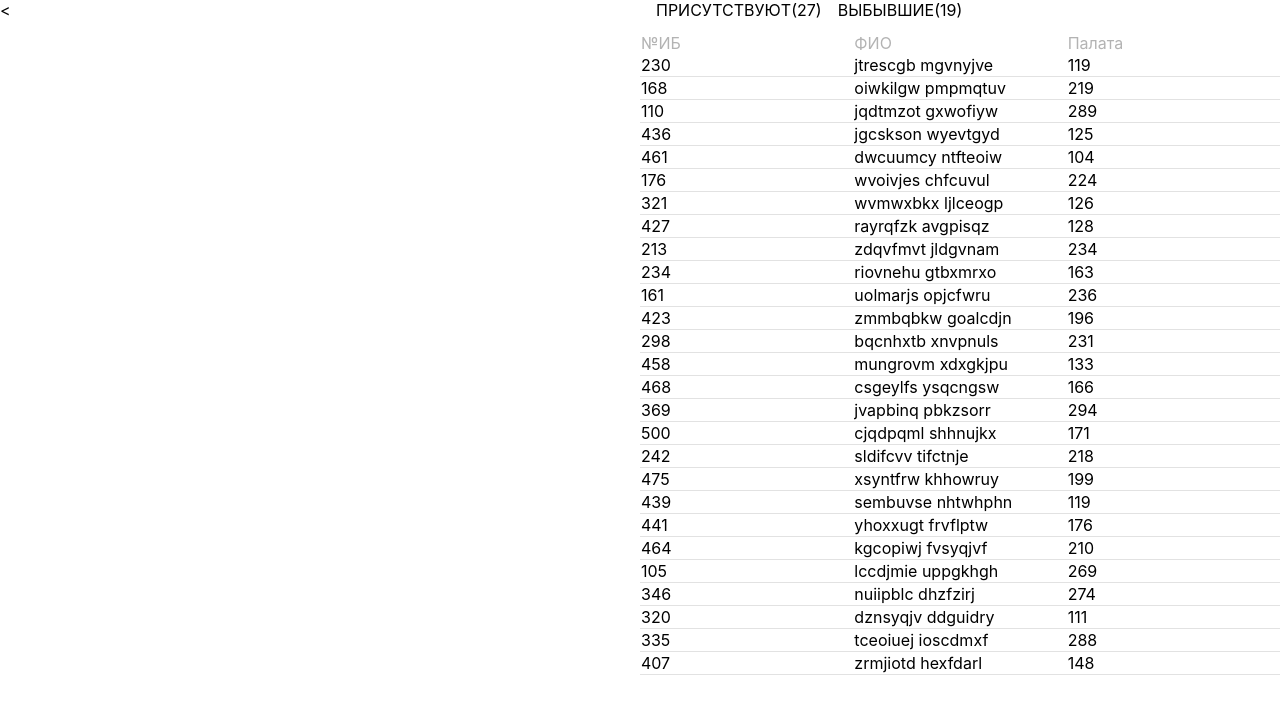
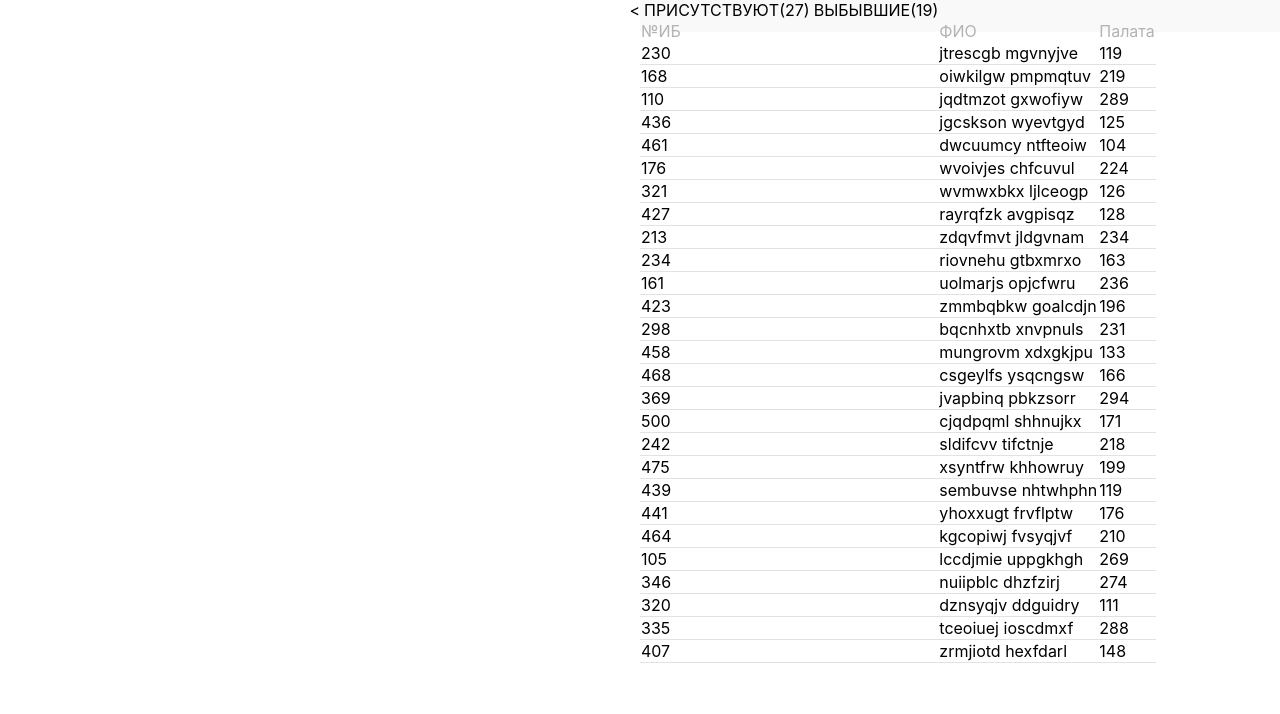
Before and after one commit to Mankur11/patient-list, a React (Create React App) app: page / in a window 1280 px wide. Shown: the top 714 px of the page. Built offline with nearby package versions, Linux system fonts and the light colour scheme.

Commit message:
info-open button styling

```diff
--- a/public/index.html
+++ b/public/index.html
@@ -15,6 +15,7 @@
       user's mobile device or desktop. See https://developers.google.com/web/fundamentals/web-app-manifest/
     -->
     <link rel="manifest" href="%PUBLIC_URL%/manifest.json" />
+    <link rel="stylesheet" href="path/to/font-awesome/css/font-awesome.min.css">
     <!--
       Notice the use of %PUBLIC_URL% in the tags above.
       It will be replaced with the URL of the `public` folder during the build.
--- a/src/containers/PatientList.js
+++ b/src/containers/PatientList.js
@@ -75,11 +75,12 @@ class PatientList extends Component {
     patientData(presentDataArr, retiredDataArr) {
         return (
             <table>
-                <tr className={classes.patientListHeader}>
-                    <a onClick={() => this.isSelectedPresentPatient()}>
+                <div className={classes.patientListHeader}>
+                    <tr>
+                        <a className={classes.cursorStyle} onClick={() => this.isSelectedPresentPatient()}>
                             ПРИСУТСТВУЮТ({this.numberOfPresentAndRetired(this.state.presentData)})
                         </a>
-                    <a onClick={() => this.isSelectedRetiredPatient()}>
+                        <a className={classes.cursorStyle} onClick={() => this.isSelectedRetiredPatient()}>
                             ВЫБЫВШИЕ({this.numberOfPresentAndRetired(this.state.quittingData)})
                         </a>
                     </tr>
@@ -105,6 +106,7 @@ class PatientList extends Component {
                             </tr>
                         ))
                     }
+                </div>
             </table>
         )
     }
@@ -112,10 +114,12 @@ class PatientList extends Component {
     patientInfo = () => {
         return (
             <div>
+                <div className={classes.patientInfoHeader}>
+                    <div><a>Информация о пациенте</a></div>
+                    <div className={classes.cursorStyle} href={''} onClick={() => this.isClickedArrowButton()}>&#60;</div>
+                </div>
+
                 <table>
-                    <tr className={classes.patientInfoHeader}><a>Информация о пациенте</a>
-                        <a href={''} onClick={() => this.isClickedArrowButton()}>&#60;</a>
-                    </tr>
                     <td>
                         <tr>ФИО {this.state.firstName} {this.state.lastName}</tr>
                         <tr>Возраст {this.state.birthDate}</tr>
@@ -129,8 +133,11 @@ class PatientList extends Component {
     patientInfoEmptyPlace = () => {
         return (
             <div>
+                <div className={classes.emptyPatientInfoHeader}>
+                    <div className={classes.cursorStyle} href={''} onClick={() => this.isClickedArrowButton()}>&#60;</div>
+                </div>
                 <table>
-                    <tr onClick={() => this.isClickedArrowButton()}>&#60;</tr>
+
                 </table>
             </div>
         )
--- a/src/containers/PatientList.module.css
+++ b/src/containers/PatientList.module.css
@@ -3,11 +3,28 @@
     display: flex;
 }
 
+.emptyPatientInfoHeader {
+    display: flex;
+    width: 100%;
+    height: 2em;
+    justify-content: flex-end;
+}
+
+.cursorStyle {
+    cursor: pointer;
+}
+
+.cursorStyle:hover {
+    color: #3398cc;
+}
+
 .patientInfoHeader {
+    display: flex;
     background-color: #3398cc;
     color: #fefefe;
     width: 100%;
     height: 2em;
+    justify-content: space-between;
 }
 
 .patientInfoHeader a {
@@ -22,6 +39,11 @@
 .patientListHeader {
     width: 100%;
     height: 2em;
+    background-color: #f9f9f9;
+}
+
+.patientListHeader > {
+    background-color: #b3b3b3;
 }
 
 .patientListHeader > a:hover {
@@ -33,19 +55,20 @@
     text-decoration: none;
 }
 
-.patientListHeader > a:hover {
-    color: #3398cc;
-}
-
 table {
     width: 100%;
     table-layout: fixed;
     border-collapse: collapse;
 }
 
+table a {
+    margin-left: 4px;
+}
+
 .patient {
-   border-bottom: 1px solid #e2e2e2;
+    border-bottom: 1px solid #e2e2e2;
 }
+
 .patient :hover {
     background-color: #e2e2e2;
     border-left: 2px solid #3398cc;
```
Lines whose indentation alone changed are shown as unchanged.
